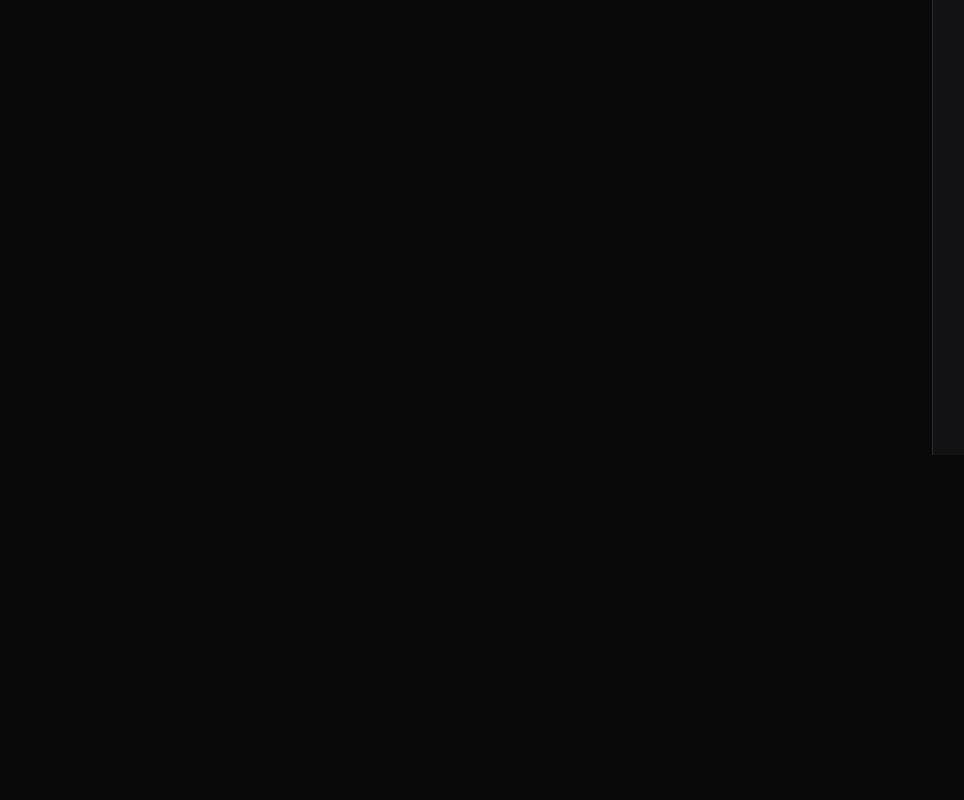
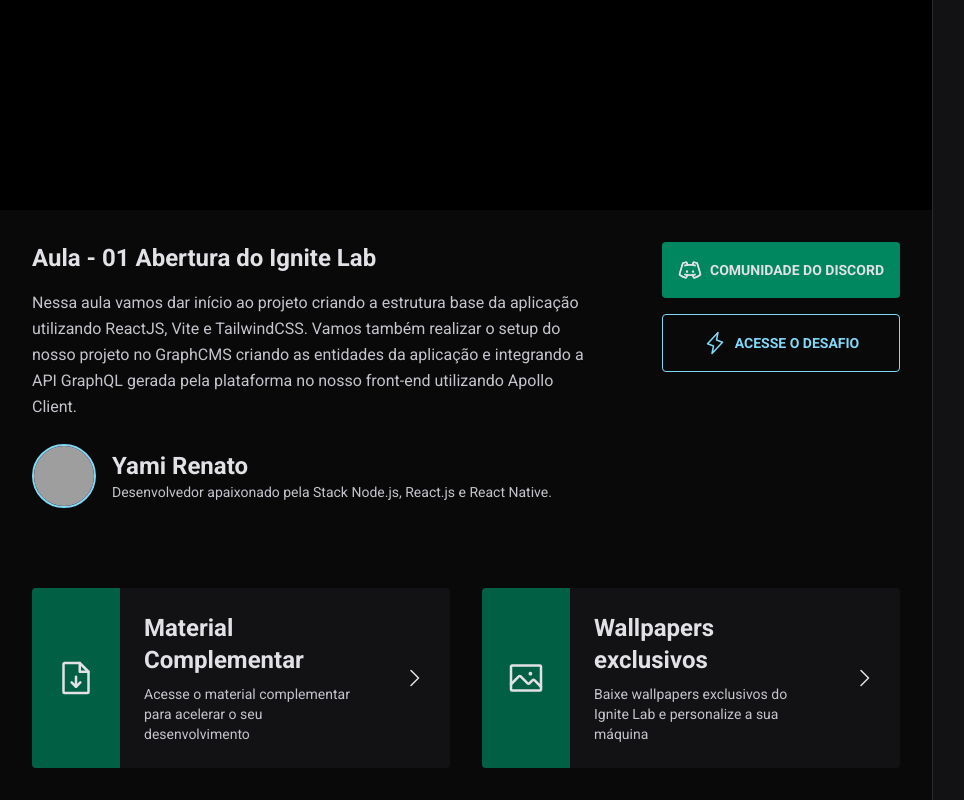
Before and after one commit to YamiRenato/ignite-lab-react-js, a React (Vite) app: page / in a window 1280 px wide. Shown: the part 345-1145 px from the top of the page, without its empty margins (0-964 px from the left). Before the commit the page ends 800 px from the top, so only its background shows below. Built offline with nearby package versions, Linux system fonts and the light colour scheme; no server answers; grey boxes are pictures that could not be loaded.

Commit message:
Created the visual structure of the Video Component

```diff
--- a/src/components/Video.tsx
+++ b/src/components/Video.tsx
@@ -1,7 +1,85 @@
+import { CaretRight, DiscordLogo, FileArrowDown, Lightning, Image } from 'phosphor-react'
+
 export function Video() {
   return (
     <div className="flex-1">
-      Video
+      <div className="bg-black flex justify-center">
+        <div className="h-full w-full max-w-[1100px] max-h-[60vh] aspect-video"></div>
+      </div>
+
+      <div className="p-8 max-w-[1100px] mx-auto">
+        <div className="flex items-start gap-16">
+          <div className="flex-1">
+            <h1 className="text-2xl font-bold">
+              Aula - 01 Abertura do Ignite Lab
+            </h1>
+            <p className="mt-4 text-gray-200 leading-relaxed">
+              Nessa aula vamos dar início ao projeto criando a estrutura base da aplicação utilizando ReactJS, Vite e TailwindCSS. Vamos também realizar o setup do nosso projeto no GraphCMS criando as entidades da aplicação e integrando a API GraphQL gerada pela plataforma no nosso front-end utilizando Apollo Client.
+            </p>
+
+            <div className="flex items-center gap-4 mt-6">
+              <img
+                className="h-16 w-16 rounded-full border-2 border-blue-500"
+                src="https://github.com/YamiRenato.png"
+                alt=""
+              />
+
+              <div className="leading-relaxed">
+                <strong className="font-bold text-2xl block">Yami Renato</strong>
+                <span className="text-gray-200 text-sm block">
+                  Desenvolvedor apaixonado pela Stack Node.js, React.js e React Native.
+                </span>
+              </div>
+            </div>
+          </div>
+
+          <div className="flex flex-col gap-4">
+            <a href="" className="p-4 text-sm bg-green-500 flex items-center rounded font-bold uppercase gap-2 justify-center hover:bg-green-700 transition-colors">
+              <DiscordLogo size={24} />
+              Comunidade do Discord
+            </a>
+            <a href="" className="p-4 text-sm border border-blue-500 text-blue-500 flex items-center rounded font-bold uppercase gap-2 justify-center hover:bg-blue-500 hover:text-gray-900 transition-colors">
+              <Lightning size={24} />
+              Acesse o desafio
+            </a>
+          </div>
+        </div>
+        <div className="gap-8 mt-20 grid grid-cols-2">
+          <a href="" className="bg-gray-700 rounded overflow-hidden flex items-stretch gap-6 hover:bg-gray-600 transition-colors">
+            <div className="bg-green-700 h-full p-6 flex items-center">
+              <FileArrowDown size={40} />
+            </div>
+            <div className="py-6 leading-relaxed">
+              <strong className="text-2xl">
+                Material Complementar
+              </strong>
+              <p className="text-sm text-gray-200 mt-2">
+                Acesse o material complementar para acelerar o seu desenvolvimento
+              </p>
+            </div>
+            <div className="h-full p-6 flex items-center">
+              <CaretRight size={24} />
+            </div>
+          </a>
+
+          <a href="" className="bg-gray-700 rounded overflow-hidden flex items-stretch gap-6 hover:bg-gray-600 transition-colors">
+            <div className="bg-green-700 h-full p-6 flex items-center">
+              <Image size={40} />
+            </div>
+            <div className="py-6 leading-relaxed">
+              <strong className="text-2xl">
+                Wallpapers exclusivos
+              </strong>
+              <p className="text-sm text-gray-200 mt-2">
+                Baixe wallpapers exclusivos do Ignite Lab e personalize a sua máquina
+              </p>
+            </div>
+            <div className="h-full p-6 flex items-center">
+              <CaretRight size={24} />
+            </div>
+          </a>
+        </div>
+      </div>
     </div>
   )
 }
```
